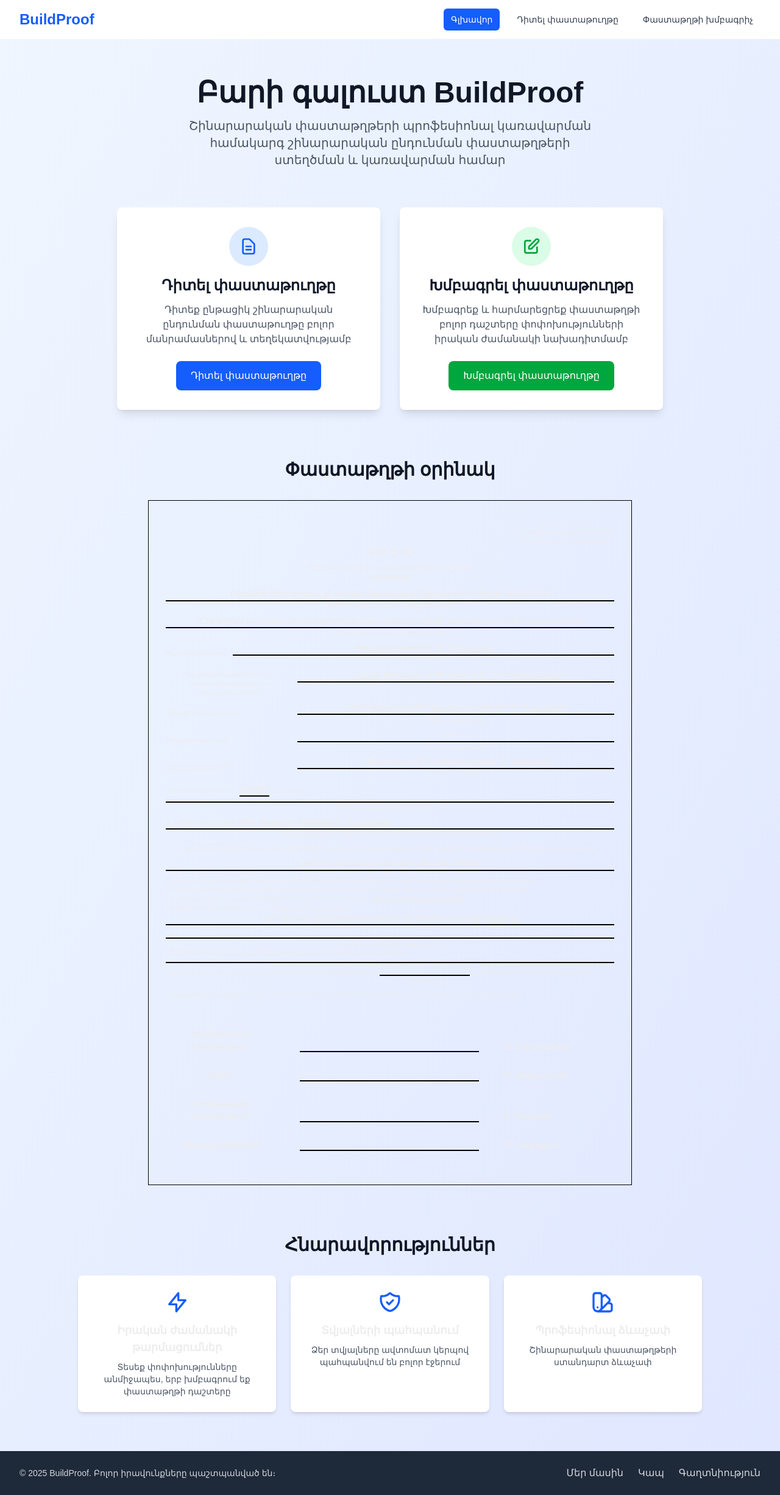
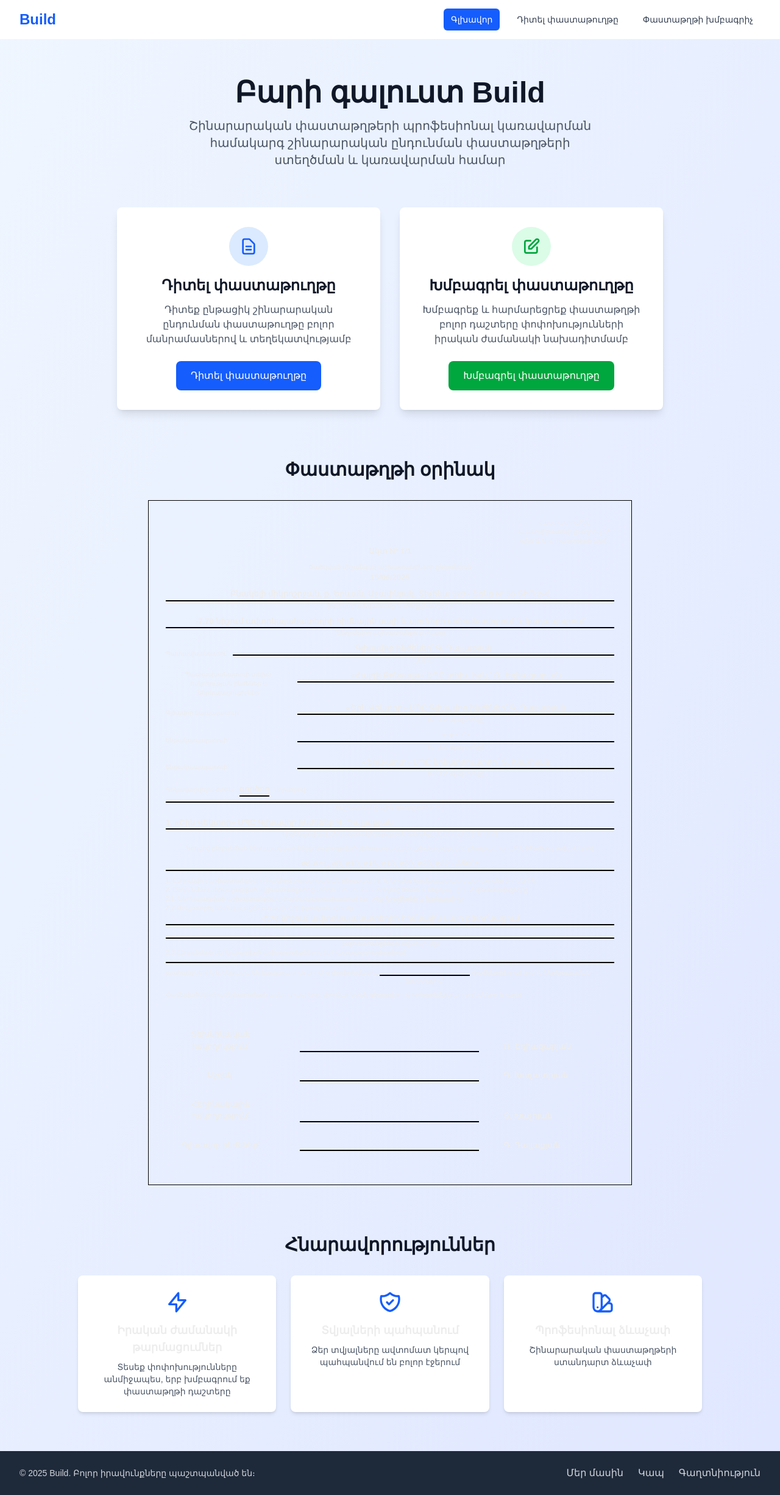
Before and after one commit to DavidGyulinyan/BuildProof, a Next.js app: page / in a window 1280 px wide. Shown: the whole page at 61% size. Built offline with nearby package versions, Linux system fonts and the light colour scheme.

Commit message:
chenged project name

```diff
--- a/src/app/layout.tsx
+++ b/src/app/layout.tsx
@@ -16,7 +16,7 @@ const geistMono = Geist_Mono({
 });
 
 export const metadata: Metadata = {
-  title: "BuildProof - Document Management",
+  title: "Build - Document Management",
   description: "Construction document management system",
 };
 
--- a/src/app/page.tsx
+++ b/src/app/page.tsx
@@ -7,7 +7,7 @@ export default function Home() {
       <div className="max-w-7xl mx-auto px-4 sm:px-6 lg:px-8 py-16">
         <div className="text-center">
           <h1 className="text-5xl font-bold text-gray-900 mb-4">
-            Բարի գալուստ BuildProof
+            Բարի գալուստ Build
           </h1>
           <p className="text-xl text-gray-600 mb-12 max-w-2xl mx-auto">
             Շինարարական փաստաթղթերի պրոֆեսիոնալ կառավարման համակարգ շինարարական ընդունման փաստաթղթերի ստեղծման և կառավարման համար
--- a/src/components/Footer.tsx
+++ b/src/components/Footer.tsx
@@ -4,7 +4,7 @@ export default function Footer() {
             <div className="max-w-7xl mx-auto px-4 sm:px-6 lg:px-8 py-6">
                 <div className="flex flex-col md:flex-row justify-between items-center">
                     <div className="text-sm text-gray-300">
-                        © {new Date().getFullYear()} BuildProof. Բոլոր իրավունքները պաշտպանված են։
+                        © {new Date().getFullYear()} Build. Բոլոր իրավունքները պաշտպանված են։
                     </div>
                     <div className="flex space-x-6 mt-4 md:mt-0">
                         <a href="#" className="text-gray-300 hover:text-white transition-colors">
--- a/src/components/Header.tsx
+++ b/src/components/Header.tsx
@@ -12,7 +12,7 @@ export default function Header() {
                 <div className="flex justify-between items-center h-16">
                     <div className="flex items-center">
                         <Link href="/" className="text-2xl font-bold text-blue-600">
-                            BuildProof
+                            Build
                         </Link>
                     </div>
                     <nav className="flex space-x-4">
```
